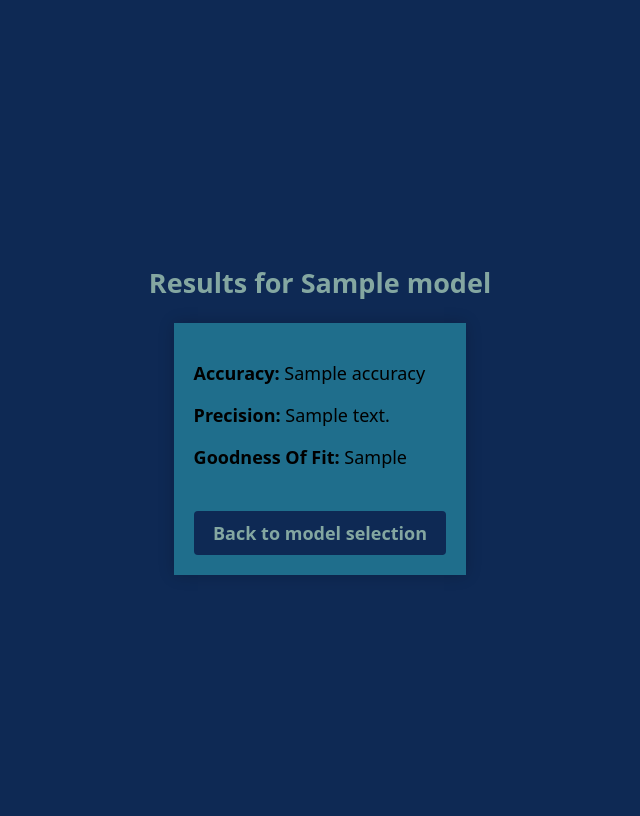
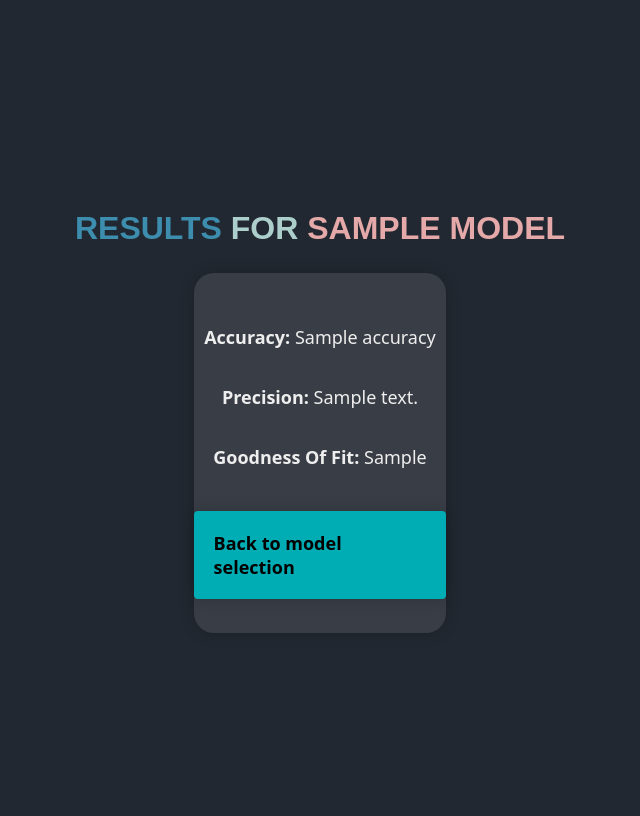
Before and after one commit to Amo002/ML-project, a Django app: template mlproject/templates/model_results.html in a window 1280 px wide. Shown: the whole page, without its empty margins (320-960 px from the left). Run offline with Django 4.2, Linux system fonts and the light colour scheme; the template is opened without the code that fills it: most values are stand-ins (such as "Sample title", 1, 10 or a date in 2020); parts of the project's set-up code (start-up, migrations or seed data) failed here and were passed over.

Commit message:
Add files via upload

```diff
--- a/mlproject/templates/model_results.html
+++ b/mlproject/templates/model_results.html
@@ -5,64 +5,180 @@
     <meta charset="UTF-8">
     <title>{{ model }} Results</title>
     <style>
+        @keyframes slideUp {
+            from {
+                opacity: 0;
+                transform: translateY(500px);
+            }
+
+            to {
+                opacity: 1;
+                transform: translateY(0);
+            }
+        }
+
         body {
             font-family: system-ui, -apple-system, BlinkMacSystemFont, 'Segoe UI', Roboto, Oxygen, Ubuntu, Cantarell, 'Open Sans', 'Helvetica Neue', sans-serif;
             font-size: large;
-            background-color: #0E2954;
+            background-color: #222831;
             background-repeat: no-repeat;
             height: 100vh;
             display: flex;
             flex-direction: column;
             justify-content: center;
             align-items: center;
-            color: #84A7A1;
+            color: black;
+        }
+
+        .card-container {
+            display: flex;
+            justify-content: space-around;
+            width: 80%;
+            gap: 20px;
+            color: #393E46;
+        }
+
+        .card {
+            opacity: 0;
+            animation-name: slideUp;
+            animation-duration: 0.5s;
+            animation-fill-mode: forwards;
+            width: 20%;
+            height: 45vh;
+            display: flex;
+            flex-direction: column;
+            align-items: center;
+            justify-content: center;
+            color: #EEEEEE;
+            background-color: #393E46;
+            box-shadow: 0px 0px 15px rgba(0, 0, 0, 0.2);
+            border: none;
+            border-radius: 20px;
         }
 
 
-
-        p {
-            color: black;
+        .card:nth-child(1) {
+            animation-delay: 0;
         }
 
-        .card {
-            width: 20%;
-            padding: 20px;
-            box-shadow: 0px 0px 15px rgba(0, 0, 0, 0.2);
-            background-color: #1F6E8C;
+        .card:nth-child(2) {
+            animation-delay: 0.2s;
+        }
 
+        .card:nth-child(3) {
+            animation-delay: 0.3s;
+        }
 
+        .card:nth-child(4) {
+            animation-delay: 0.5s;
         }
 
         .card a {
             display: flex;
             flex-direction: column;
             align-items: center;
-        }
-
-        .button-link {
             font-family: system-ui, -apple-system, BlinkMacSystemFont, 'Segoe UI', Roboto, Oxygen, Ubuntu, Cantarell, 'Open Sans', 'Helvetica Neue', sans-serif;
             font-weight: bolder;
-            display: flex;
-            flex-direction: column;
-            justify-content: center;
-            align-items: center;
-            padding: 10px 15px;
             border-radius: 4px;
             text-decoration: none;
             transition: background-color 0.3s;
-            color: #84A7A1;
-            background-color: #0E2954;
+            color: black;
+            opacity: 0;
+            animation-name: slideUp;
+            animation-duration: 0.5s;
+            animation-fill-mode: forwards;
+            padding: 20px;
+            box-shadow: 0px 0px 15px rgba(0, 0, 0, 0.2);
+            background-color: #00ADB5;
+            justify-content: center;
+
 
         }
 
-        .button-link:hover {
-            background-color: #2E8A99;
+
+        .card a:hover {
+            background-color: #222831;
+            color: #EEEEEE;
+        }
+
+        .title-word {
+            animation: color-animation 4s linear infinite;
+        }
+
+        .title-word-1 {
+            --color-1: #DF8453;
+            --color-2: #3D8DAE;
+            --color-3: #E4A9A8;
+        }
+
+        .title-word-2 {
+            --color-1: #DBAD4A;
+            --color-2: #ACCFCB;
+            --color-3: #17494D;
+        }
+
+        .title-word-3 {
+            --color-1: #ACCFCB;
+            --color-2: #E4A9A8;
+            --color-3: #ACCFCB;
+        }
+
+
+        @keyframes color-animation {
+            0% {
+                color: var(--color-1)
+            }
+
+            32% {
+                color: var(--color-1)
+            }
+
+            33% {
+                color: var(--color-2)
+            }
+
+            65% {
+                color: var(--color-2)
+            }
+
+            66% {
+                color: var(--color-3)
+            }
+
+            99% {
+                color: var(--color-3)
+            }
+
+            100% {
+                color: var(--color-1)
+            }
+        }
+
+        /* Here are just some visual styles. 🖌 */
+
+        .container {
+            display: grid;
+            place-items: center;
+            text-align: center;
+        }
+
+        .title {
+            font-family: "Montserrat", sans-serif;
+            font-weight: 800;
+            font-size: 2.5vw;
+            text-transform: uppercase;
         }
     </style>
 </head>
 
 <body>
-    <h2>Results for {{ model }}</h2>
+    <div class="container">
+        <h2 class="title">
+            <span class="title-word title-word-1">Results</span>
+            <span class="title-word title-word-2">for</span>
+            <span class="title-word title-word-3">{{ model }}</span>
+        </h2>
+    </div>
     <div class="card">
 
         <p><strong>Accuracy:</strong> {{ accuracy }}</p>
```
